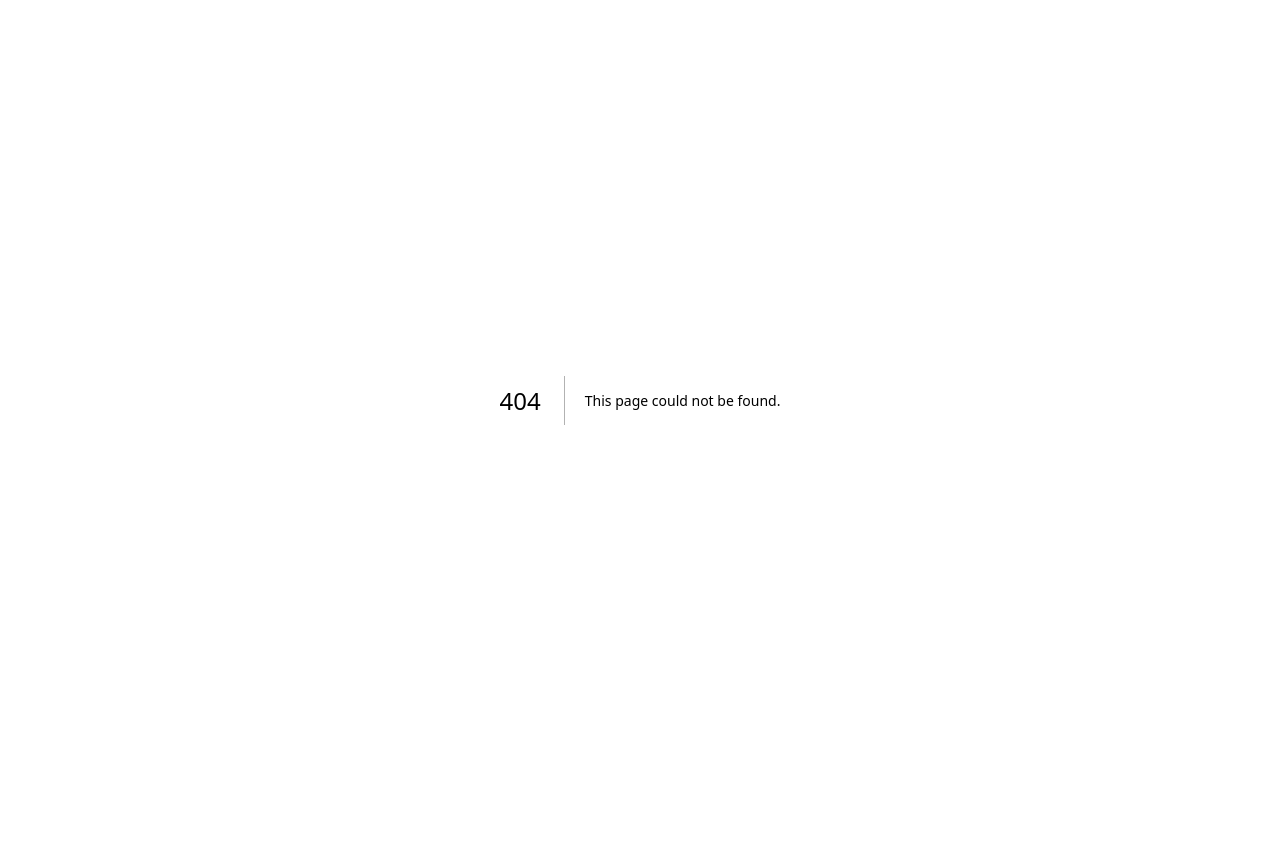
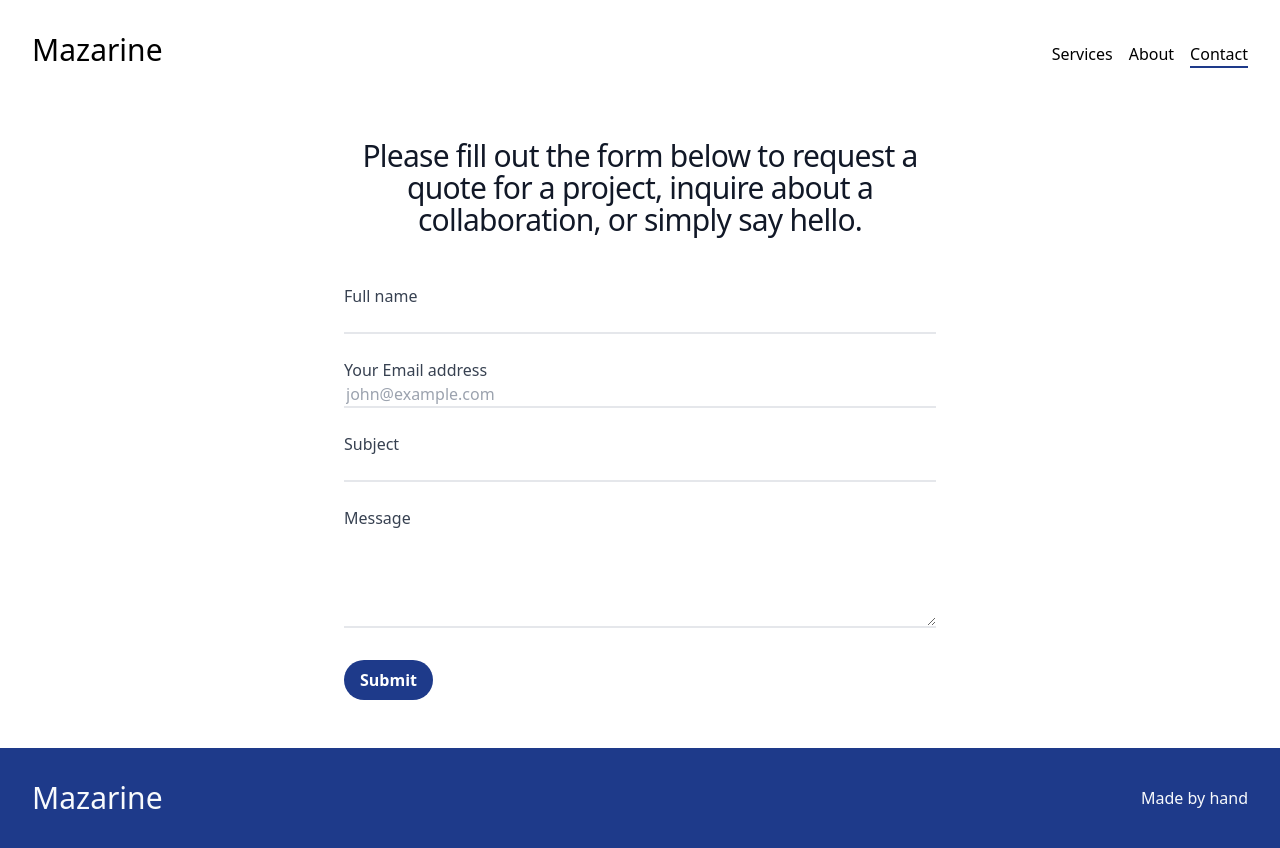
Before and after one commit to domcrosby/mazarine.com, a Next.js app: page /contact in a window 1280 px wide. Before the commit this address had no page. Shown: the top 848 px of the page. Before the commit the page ends 800 px from the top, so only its background shows below. Built offline with nearby package versions, Linux system fonts and the light colour scheme.

Commit message:
Add: other pages

```diff
--- /dev/null
+++ b/src/components/NavBar/NavBar.tsx
@@ -0,0 +1,41 @@
+import Link from "next/link";
+import { useRouter } from "next/router";
+
+export const NavBar = () => {
+  const { pathname } = useRouter();
+  return (
+    <header className="sticky top-0 z-50 p-8 bg-white">
+      <div className="flex justify-between items-end">
+        <Link href="/" className="text-3xl font-light">
+          Mazarine
+        </Link>
+        <div className="flex space-x-2 sm:space-x-4 right-0">
+          <a
+            href="/services"
+            className={`block font-light border-blue-900 ${
+              pathname == "/services" ? "border-b-2" : ""
+            }`}
+          >
+            Services
+          </a>
+          <a
+            href="/about"
+            className={`block font-light border-blue-900 ${
+              pathname == "/about" ? "border-b-2" : ""
+            }`}
+          >
+            About
+          </a>
+          <a
+            href="/contact"
+            className={`block font-light border-blue-900 ${
+              pathname == "/contact" ? "border-b-2" : ""
+            }`}
+          >
+            Contact
+          </a>
+        </div>
+      </div>
+    </header>
+  );
+};
--- /dev/null
+++ b/src/components/index.ts
@@ -0,0 +1 @@
+export { NavBar } from "./NavBar/NavBar";
--- a/src/pages/_document.tsx
+++ b/src/pages/_document.tsx
@@ -1,13 +1,30 @@
-import { Html, Head, Main, NextScript } from 'next/document'
+import Document, { Html, Head, Main, NextScript } from "next/document";
 
-export default function Document() {
-  return (
-    <Html lang="en">
-      <Head />
-      <body>
-        <Main />
-        <NextScript />
-      </body>
-    </Html>
-  )
+class MyDocument extends Document {
+  render() {
+    return (
+      <Html>
+        <Head>
+          <link rel="icon" href="/favicon.ico" />
+        </Head>
+        <body className="relative min-h-screen">
+          <div className="pb-32">
+            <Main />
+          </div>
+
+          <NextScript />
+          <footer className="z-50 p-8 bg-blue-900 absolute h-32 bottom-0 w-screen">
+            <div className="flex justify-between items-center">
+              <p className="text-3xl font-light text-slate-50">Mazarine</p>
+              <p className="flex space-x-4 right-0 text-slate-50">
+                Made by hand
+              </p>
+            </div>
+          </footer>
+        </body>
+      </Html>
+    );
+  }
 }
+
+export default MyDocument;
--- /dev/null
+++ b/src/pages/contact.tsx
@@ -0,0 +1,90 @@
+import Head from "next/head";
+import { NavBar } from "../components";
+
+export default function Home() {
+  return (
+    <>
+      <Head>
+        <title>Contact - Mazarine</title>
+      </Head>
+      <NavBar />
+      <>
+        <div className="flex justify-center ">
+          <div className="text-center p-8 w-full md:w-3/5 max-w-2xl">
+            <p className="mt-2 text-3xl font-light leading-8 tracking-tight text-gray-900">
+              Please fill out the form below to request a quote for a project,
+              inquire about a collaboration, or simply say hello.
+            </p>
+            <div className="py-4 px-2 center text-left">
+              <div className="mt-8">
+                <div className="grid grid-cols-1 gap-6">
+                  <label className="block">
+                    <span className="text-gray-700">Full name</span>
+                    <input
+                      type="text"
+                      className="
+                    mt-0
+                    block
+                    w-full
+                    px-0.5
+                    border-0 border-b-2 border-gray-200
+                    focus:ring-0 focus:border-black
+                  "
+                      placeholder=""
+                    />
+                  </label>
+                  <label className="block">
+                    <span className="text-gray-700">Your Email address</span>
+                    <input
+                      type="email"
+                      className="
+                    mt-0
+                    block
+                    w-full
+                    px-0.5
+                    border-0 border-b-2 border-gray-200
+                    focus:ring-0 focus:border-black
+                  "
+                      placeholder="john@example.com"
+                    />
+                  </label>
+                  <label className="block">
+                    <span className="text-gray-700">Subject</span>
+                    <input
+                      type="text"
+                      className="
+                    mt-0
+                    block
+                    w-full
+                    px-0.5
+                    border-0 border-b-2 border-gray-200
+                    focus:ring-0 focus:border-black
+                  "
+                    />
+                  </label>
+                  <label className="block">
+                    <span className="text-gray-700">Message</span>
+                    <textarea
+                      className="
+                    mt-0
+                    block
+                    w-full
+                    px-0.5
+                    border-0 border-b-2 border-gray-200
+                    focus:ring-0 focus:border-black
+                  "
+                      rows={4}
+                    ></textarea>
+                  </label>
+                </div>
+                <button className="bg-blue-900 hover:bg-blue-800 text-white font-bold py-2 px-4 mt-8 rounded-full">
+                  Submit
+                </button>
+              </div>
+            </div>
+          </div>
+        </div>
+      </>
+    </>
+  );
+}
--- a/src/pages/index.tsx
+++ b/src/pages/index.tsx
@@ -1,17 +1,34 @@
 import Head from "next/head";
+// import Image from "next/image";
+// import homePic from "../public/home.jpeg";
+import { NavBar } from "../components";
 
 export default function Home() {
   return (
     <>
       <Head>
-        <title>Create Next App</title>
-        <meta name="description" content="Generated by create next app" />
-        <meta name="viewport" content="width=device-width, initial-scale=1" />
-        <link rel="icon" href="/favicon.ico" />
+        <title>Mazarine</title>
       </Head>
-      <div className="flex items-center justify-center h-screen">
-        Enter content here
-      </div>
+      <NavBar />
+      <>
+        <div className="text-center p-8 ">
+          <p className="mt-2 text-3xl font-light leading-8 tracking-tight text-gray-900 sm:text-4xl">
+            Landscape photographer based in Boulder, Colorado.
+          </p>
+        </div>
+        <div className="p-8">
+          {/* <Image
+            src={homePic}
+            width="0"
+            height="0"
+            sizes="100vw"
+            className="w-full h-auto"
+            alt="landscape view"
+            priority
+            placeholder="blur"
+          /> */}
+        </div>
+      </>
     </>
   );
 }
--- /dev/null
+++ b/src/pages/services.tsx
@@ -0,0 +1,61 @@
+import Head from "next/head";
+import { NavBar } from "../components";
+
+const services = [
+  {
+    title: "Brand Strategy",
+    description:
+      "Lorem ipsum dolor sit amet, consectetur adipiscing elit, sed do eiusmod tempor incididunt ut labore et dolore magna aliqua.",
+  },
+  {
+    title: "Content Strategy",
+    description:
+      "Lorem ipsum dolor sit amet, consectetur adipiscing elit, sed do eiusmod tempor incididunt ut labore et dolore magna aliqua.",
+  },
+  {
+    title: "UX Strategy",
+    description:
+      "Lorem ipsum dolor sit amet, consectetur adipiscing elit, sed do eiusmod tempor incididunt ut labore et dolore magna aliqua.",
+  },
+  {
+    title: "Visual Design",
+    description:
+      "Lorem ipsum dolor sit amet, consectetur adipiscing elit, sed do eiusmod tempor incididunt ut labore et dolore magna aliqua.",
+  },
+  {
+    title: "UI/UX Design",
+    description:
+      "Lorem ipsum dolor sit amet, consectetur adipiscing elit, sed do eiusmod tempor incididunt ut labore et dolore magna aliqua.",
+  },
+  {
+    title: "Development",
+    description:
+      "Lorem ipsum dolor sit amet, consectetur adipiscing elit, sed do eiusmod tempor incididunt ut labore et dolore magna aliqua.",
+  },
+];
+
+export default function Home() {
+  return (
+    <>
+      <Head>
+        <title>Services - Mazarine</title>
+      </Head>
+      <NavBar />
+      <>
+        <div className="text-center p-8 ">
+          <p className="mt-2 text-3xl font-bold leading-8 tracking-tight text-gray-900 sm:text-4xl">
+            Our Services
+          </p>
+        </div>
+        <div className="grid grid-cols-1 md:grid-cols-3 gap-16 p-16">
+          {services.map(({ title, description }) => (
+            <div className="prose" key={title}>
+              <h2>{title}</h2>
+              <h3>{description}</h3>
+            </div>
+          ))}
+        </div>
+      </>
+    </>
+  );
+}
```
